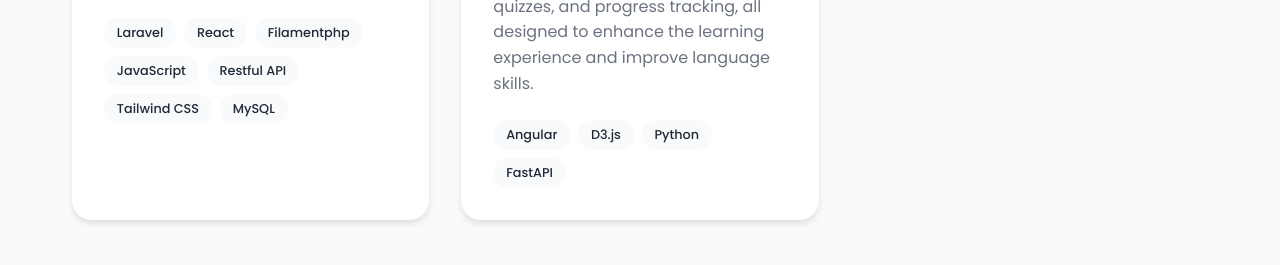
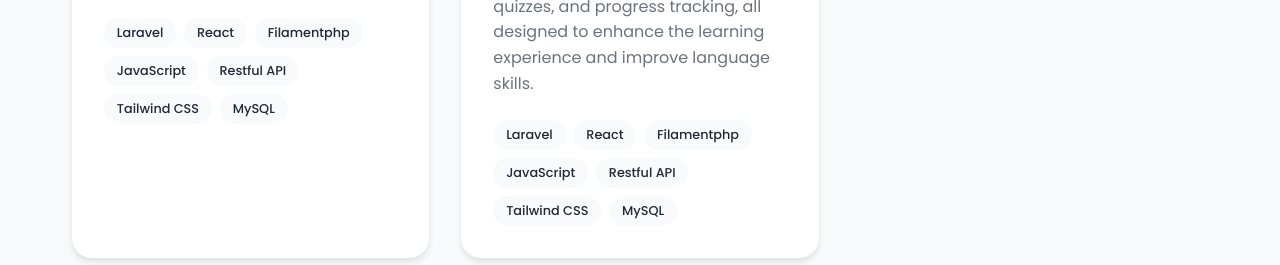
Before and after one commit to mazensabry2712/port-v2, a plain HTML site: page index.html in a window 1280 px wide. Shown: the part 3440-3705 px from the top of the page. Drawn offline with Linux system fonts and the light colour scheme.

Commit message:
Update project technologies in the portfolio

```diff
--- a/index.html
+++ b/index.html
@@ -704,10 +704,13 @@
                             all designed to enhance the learning experience and improve language skills.
                         </p>
                         <div class="project-tech">
-                            <span class="tech-tag">Angular</span>
-                            <span class="tech-tag">D3.js</span>
-                            <span class="tech-tag">Python</span>
-                            <span class="tech-tag">FastAPI</span>
+                           <span class="tech-tag">Laravel</span>
+                            <span class="tech-tag">React</span>
+                            <span class="tech-tag">Filamentphp</span>
+                            <span class="tech-tag">JavaScript</span>
+                            <span class="tech-tag">Restful API</span>
+                            <span class="tech-tag">Tailwind CSS</span>
+                            <span class="tech-tag">MySQL</span>
                         </div>
                     </div>
                 </div>
```
